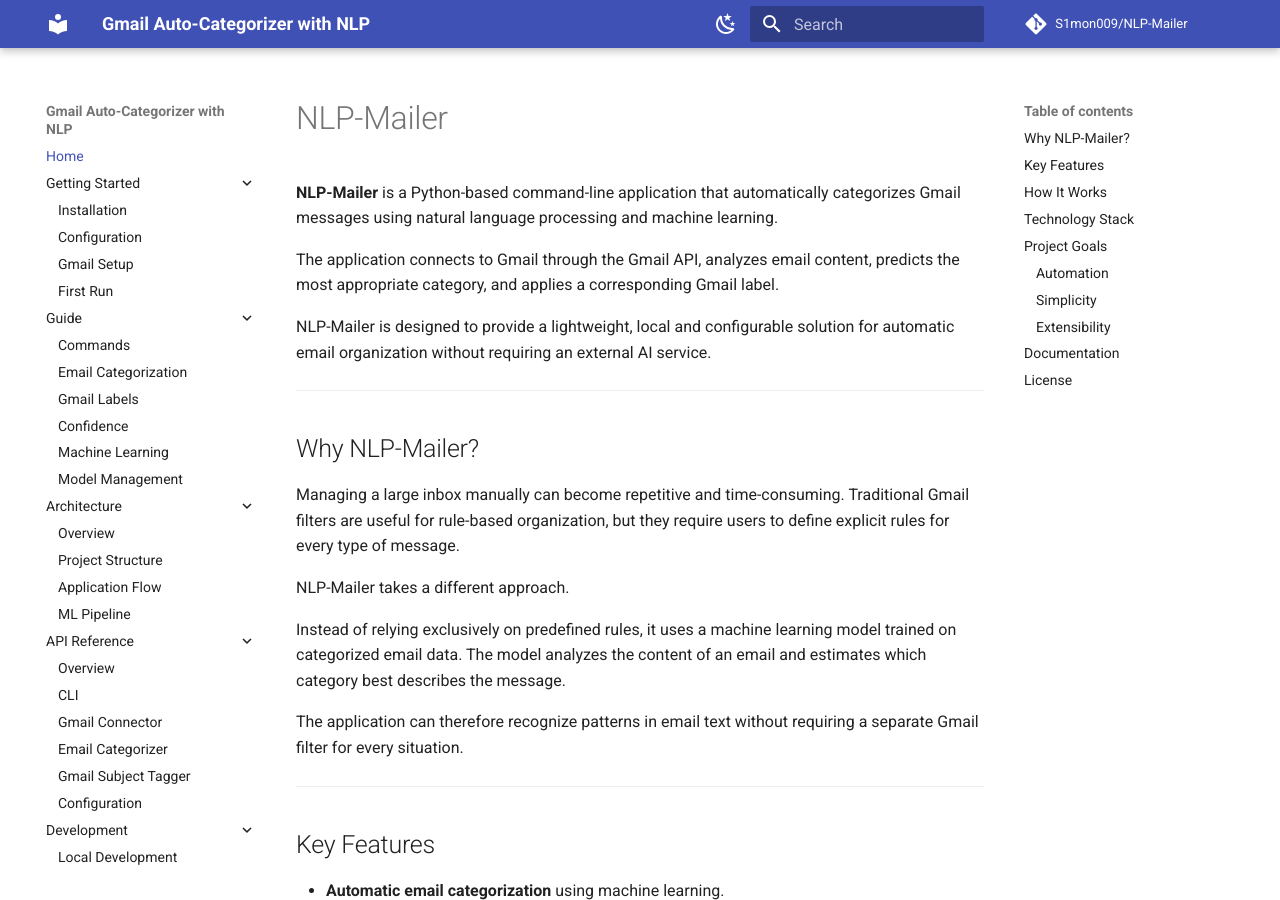
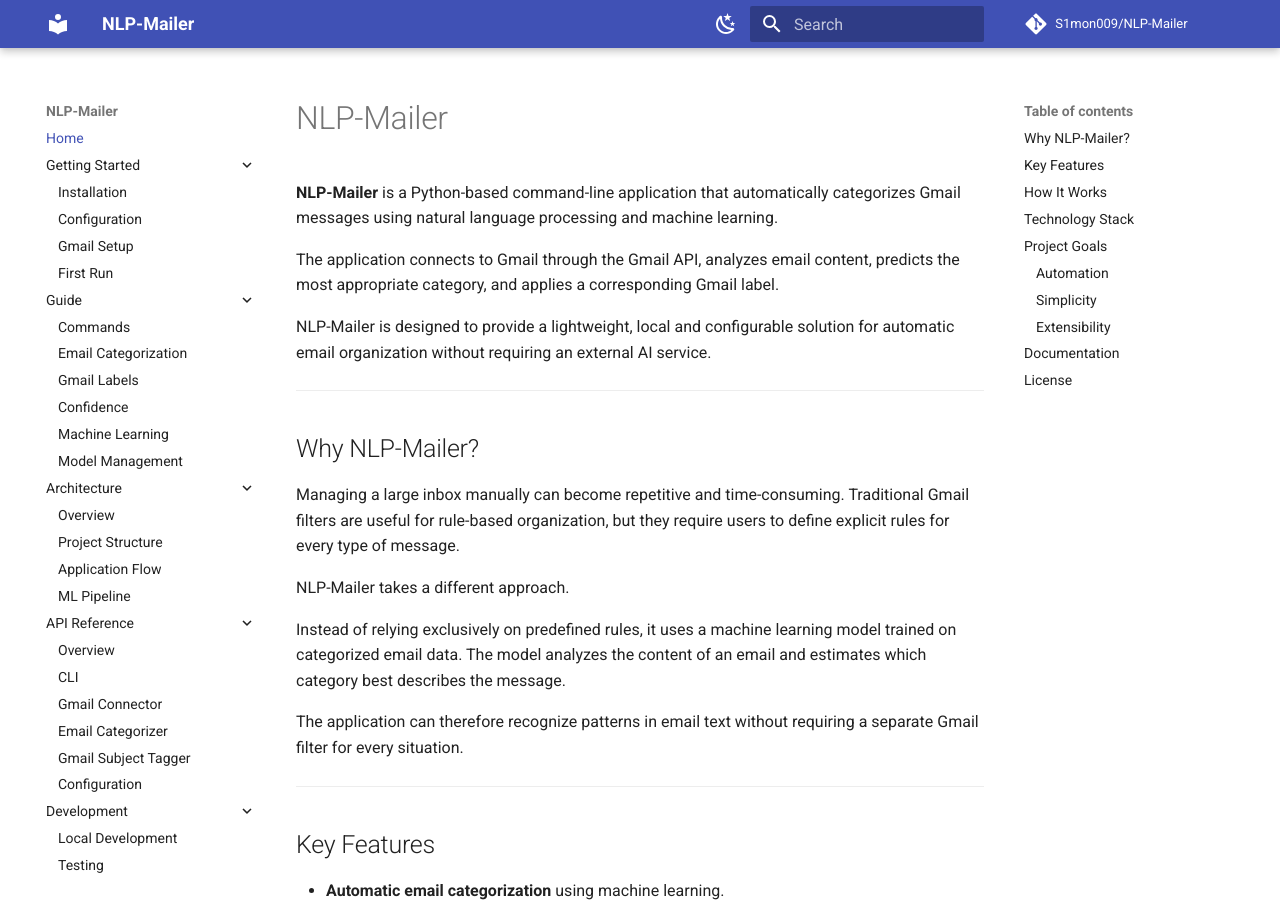
Before and after one commit to S1mon009/NLP-Mailer, an MkDocs documentation site: the page built from docs/index.md, in a window 1280 px wide and 900 px high. Built offline with MkDocs 1.6.1 and Material for MkDocs 9.7.7, drawn with Linux system fonts in a browser that asks for light colours; comment, search, counter and statistics services are not loaded; the version menu is left out.

Commit message:
fix:update page title

```diff
--- a/mkdocs.yml
+++ b/mkdocs.yml
@@ -1,5 +1,5 @@
-site_name: Gmail Auto-Categorizer with NLP
-site_description: Documentation for the Gmail Auto-Categorizer project built with NLP and Python.
+site_name: NLP-Mailer
+site_description: Documentation for the NLP-Mailer project built with NLP and Python.
 site_url: https://S1mon009.github.io/NLP-Mailer/
 repo_url: https://github.com/S1mon009/NLP-Mailer
 repo_name: S1mon009/NLP-Mailer
```
